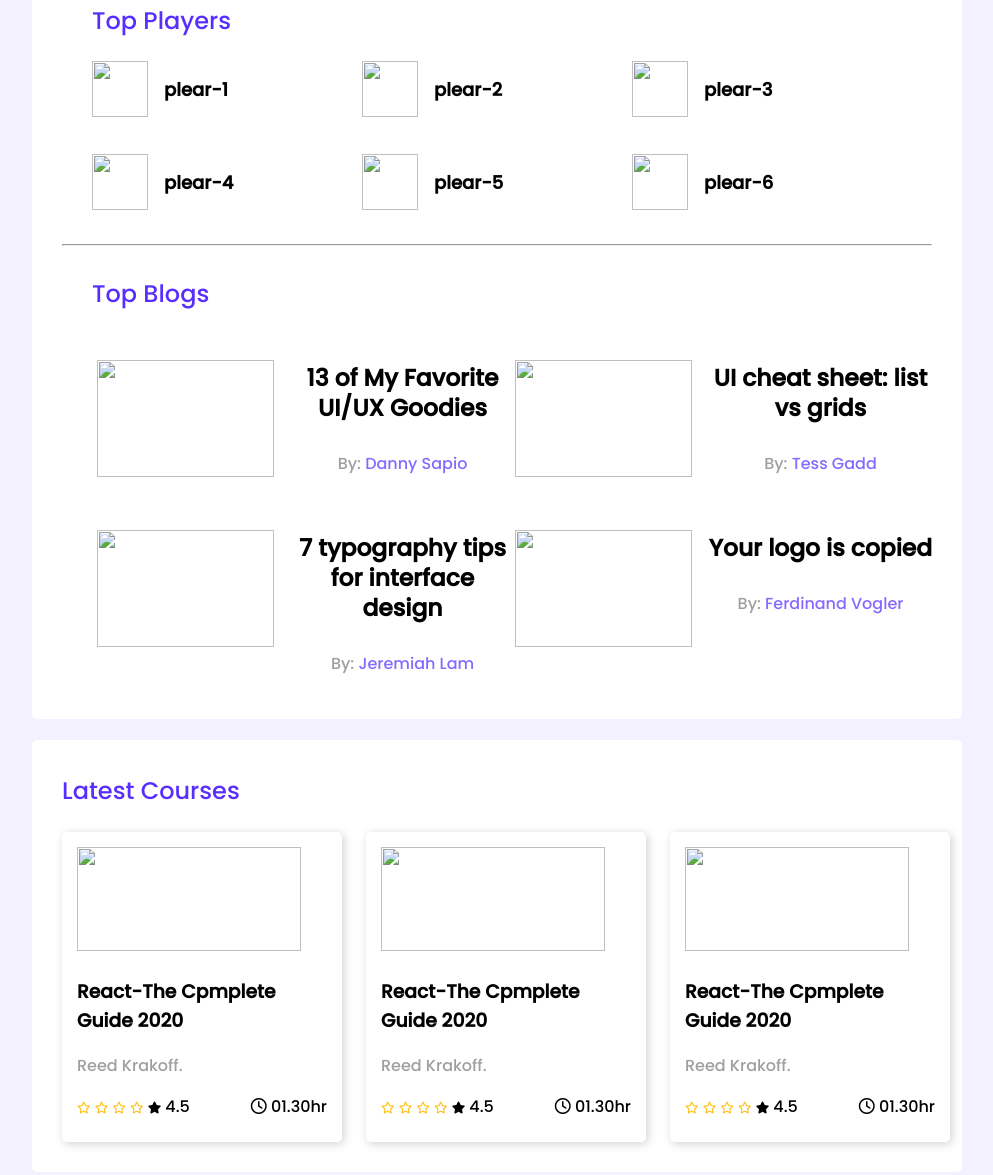
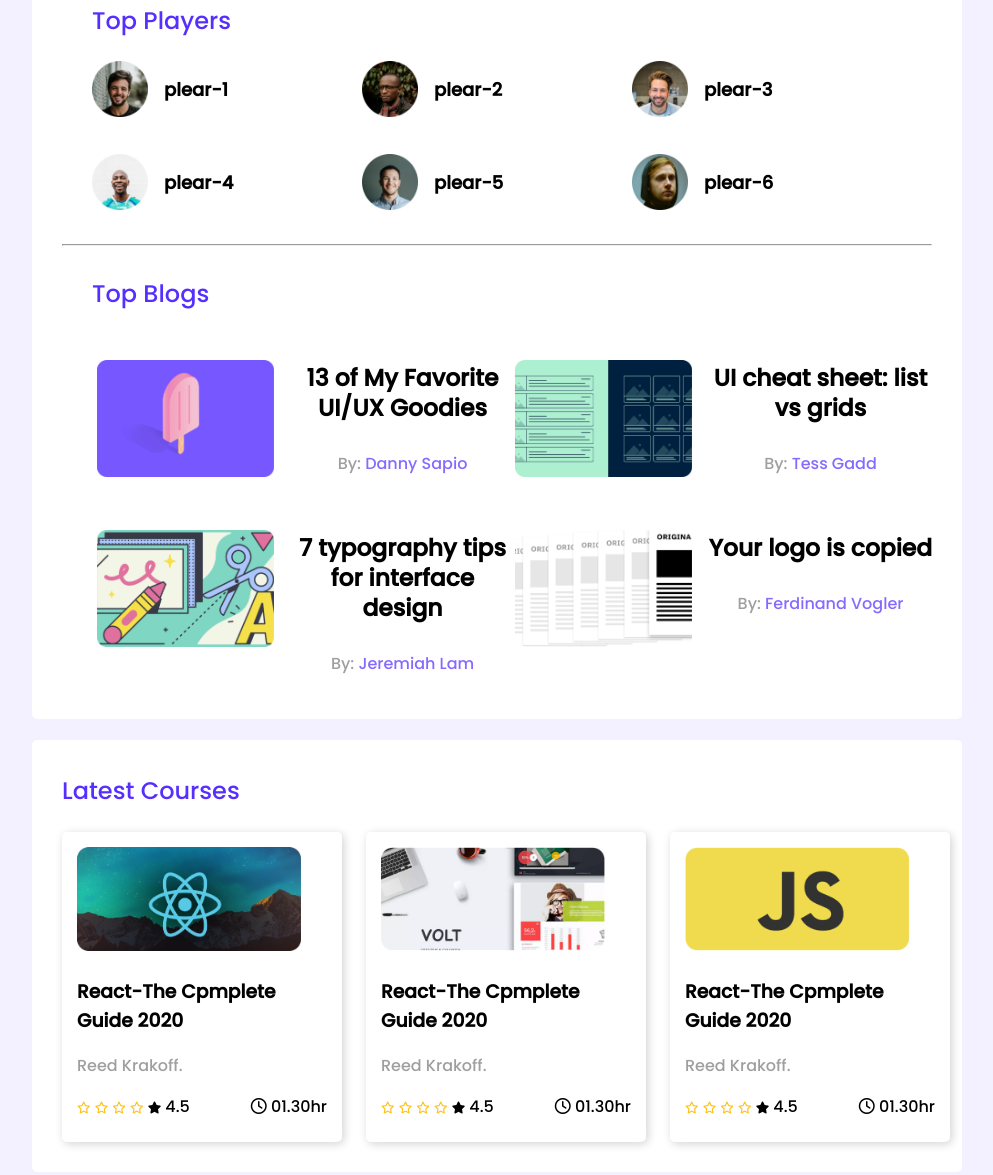
Before and after one commit to shopon-khan/leader-board-css3, a plain HTML site: page index.html in a window 1280 px wide. Shown: the part 86-1261 px from the top of the page, without its empty margins (143-1136 px from the left). Drawn offline with Linux system fonts and the light colour scheme; the site is published under a folder, as on GitHub Pages, so addresses that start at the root find nothing.

Commit message:
change image location

```diff
--- a/index.html
+++ b/index.html
@@ -31,32 +31,32 @@
                 <h2 class="section-title">Top Players</h2>
                 <div class="players">
                     <div class="player">
-                        <img src="/images/players/player-1.png" alt="">
+                        <img src="images/players/player-1.png" alt="">
                         <h3 class="players-name">plear-1</h3>
                         </img>
                     </div>
                     <div class="player">
-                        <img src="/images/players/player-2.png" alt="">
+                        <img src="images/players/player-2.png" alt="">
                         <h3 class="players-name">plear-2</h3>
                         </img>
                     </div>
                     <div class="player">
-                        <img src="/images/players/player-3.png" alt="">
+                        <img src="images/players/player-3.png" alt="">
                         <h3 class="players-name">plear-3</h3>
                         </img>
                     </div>
                     <div class="player">
-                        <img src="/images/players/player-4.png" alt="">
+                        <img src="images/players/player-4.png" alt="">
                         <h3 class="players-name">plear-4</h3>
                         </img>
                     </div>
                     <div class="player">
-                        <img src="/images/players/player-5.png" alt="">
+                        <img src="images/players/player-5.png" alt="">
                         <h3 class="players-name">plear-5</h3>
                         </img>
                     </div>
                     <div class="player">
-                        <img src="/images/players/player-6.png" alt="">
+                        <img src="images/players/player-6.png" alt="">
                         <h3 class="players-name">plear-6</h3>
                         </img>
                     </div>
@@ -69,7 +69,7 @@
                 <article class="blogs">
                     <div class="blog">
                         <div class="thambile-image">
-                            <img src="/images/blogs/blog-1.png" alt="">
+                            <img src="images/blogs/blog-1.png" alt="">
                         </div>
                         <div class="blog-details">
                             <h3>13 of My Favorite
@@ -79,7 +79,7 @@
                     </div>
                     <div class="blog">
                         <div class="thambile-image">
-                            <img src="/images/blogs/blog-2.png" alt="">
+                            <img src="images/blogs/blog-2.png" alt="">
                         </div>
                         <div class="blog-details">
                             <h3>UI cheat sheet:
@@ -89,7 +89,7 @@
                     </div>
                     <div class="blog">
                         <div class="thambile-image">
-                            <img src="/images/blogs/blog-3.png" alt="">
+                            <img src="images/blogs/blog-3.png" alt="">
                         </div>
                         <div class="blog-details">
                             <h3>7 typography tips
@@ -99,7 +99,7 @@
                     </div>
                     <div class="blog">
                         <div class="thambile-image">
-                            <img src="/images/blogs/blog-4.png" alt="">
+                            <img src="images/blogs/blog-4.png" alt="">
                         </div>
                         <div class="blog-details">
                             <h3>Your logo is
@@ -119,7 +119,7 @@
 
                 <div class="course">
                     <div class="course-banner">
-                        <img src="/images/courses/course-1.png" alt="">
+                        <img src="images/courses/course-1.png" alt="">
                     </div>
 
                     <div class="course-detail">
@@ -143,7 +143,7 @@
                 </div>
                 <div class="course">
                     <div class="course-banner">
-                        <img src="/images/courses/course-2.png" alt="">
+                        <img src="images/courses/course-2.png" alt="">
                     </div>
 
                     <div class="course-detail">
@@ -167,7 +167,7 @@
                 </div>
                 <div class="course">
                     <div class="course-banner">
-                        <img src="/images/courses/course-3.png" alt="">
+                        <img src="images/courses/course-3.png" alt="">
                     </div>
 
                     <div class="course-detail">
```
